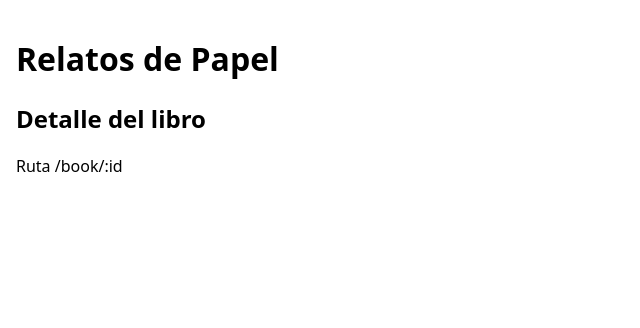
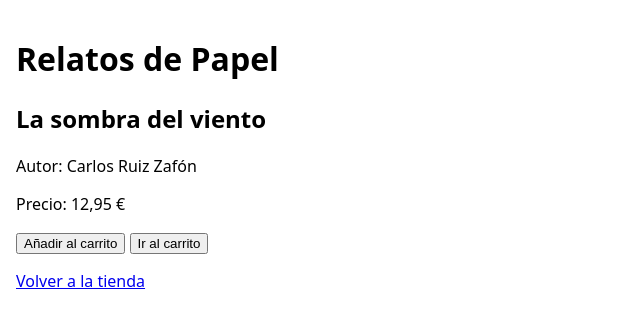
Before and after one commit to RamonGarcia966-UNIR/dwfs-act1-relatos-de-papel, a React (Vite) app: page /book/1 in a window 1280 px wide. Shown: the top 328 px of the page, without its empty margins (0-640 px from the left). Built offline with nearby package versions, Linux system fonts and the light colour scheme.

Commit message:
feat: detalle de libro y navegación desde home

```diff
--- a/src/views/BookDetails.jsx
+++ b/src/views/BookDetails.jsx
@@ -1,8 +1,41 @@
+import { useParams, Link, useNavigate } from "react-router-dom";
+import { books } from "../data/books";
+import { useCart } from "../hooks/useCart";
+
 export default function BookDetails() {
+  const { id } = useParams();
+  const navigate = useNavigate();
+  const { addToCart } = useCart();
+
+  const bookId = Number(id);
+  const book = books.find((b) => b.id === bookId);
+
+  if (!book) {
+    return (
+      <section>
+        <h2>Libro no encontrado</h2>
+        <p>No existe un libro con id {id}.</p>
+        <p>
+          <Link to="/home">Volver a la tienda</Link>
+        </p>
+      </section>
+    );
+  }
+
   return (
     <section>
-      <h2>Detalle del libro</h2>
-      <p>Ruta /book/:id</p>
+      <h2>{book.title}</h2>
+      <p>Autor: {book.author}</p>
+      <p>Precio: {book.price.toFixed(2).replace(".", ",")} €</p>
+
+      <p>
+        <button onClick={() => addToCart(book)}>Añadir al carrito</button>{" "}
+        <button onClick={() => navigate("/cart")}>Ir al carrito</button>
+      </p>
+
+      <p>
+        <Link to="/home">Volver a la tienda</Link>
+      </p>
     </section>
   );
 }
--- a/src/views/HomePage.jsx
+++ b/src/views/HomePage.jsx
@@ -10,18 +10,17 @@ export default function HomePage() {
       <h2>Página principal</h2>
 
       <p>
-        <Link to="/cart">Ver carrito</Link>
+        <Link to="/cart">Ver carrito</Link>{" "}
+        | <Link to="/checkout">Checkout</Link>
       </p>
 
       <h3>Libros disponibles</h3>
       <ul>
         {books.map((book) => (
           <li key={book.id}>
-            <strong>{book.title}</strong> – {book.author} –{" "}
+            <Link to={`/book/${book.id}`}>{book.title}</Link> – {book.author} –{" "}
             {book.price.toFixed(2).replace(".", ",")} €
-            <button onClick={() => addToCart(book)}>
-              Añadir al carrito
-            </button>
+            <button onClick={() => addToCart(book)}>Añadir al carrito</button>
           </li>
         ))}
       </ul>
```
